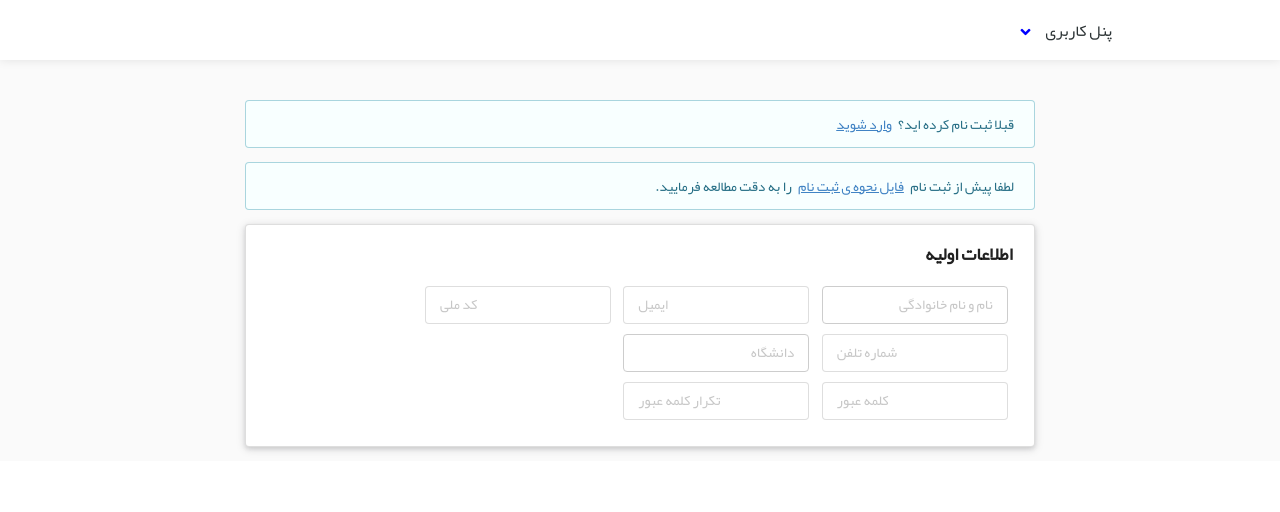
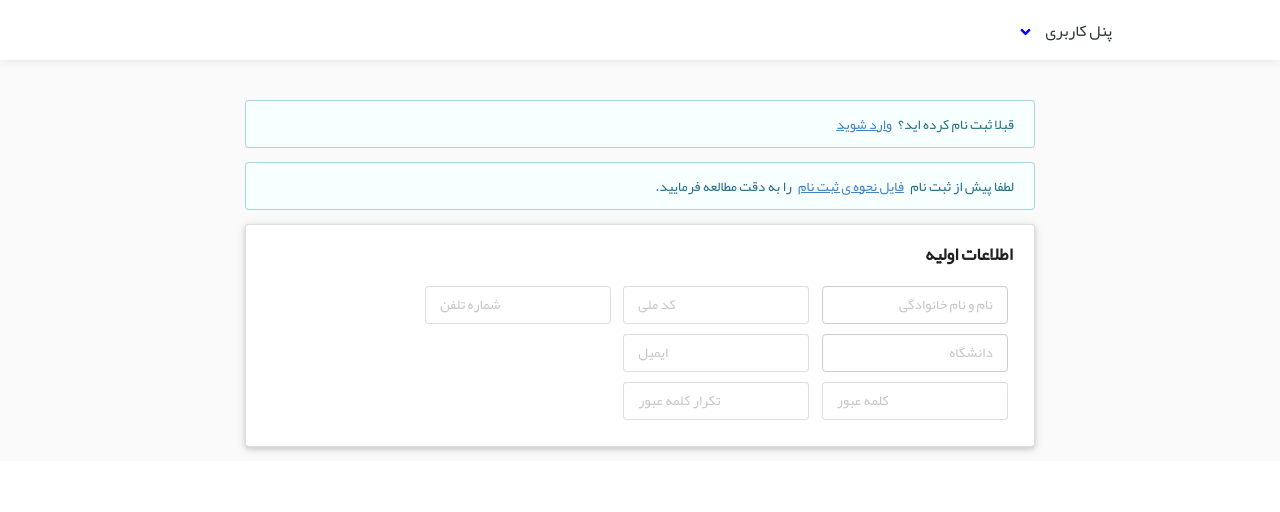
Before and after one commit to alimahdiyar/sfmc, a Django app: page /register/ in a window 1280 px wide. Shown: the top 512 px of the page. Run offline with Django 3.2, Linux system fonts and the light colour scheme.

Commit message:
edit front

```diff
--- a/templates/register.html
+++ b/templates/register.html
@@ -66,9 +66,7 @@
                             <input type="text" v-model="manager.name" required placeholder="نام و نام خانوادگی" name="manager_name">
                         </div>
 
-                        <div class="ui input">
-                            <input type="email" v-model="manager.email" required placeholder="ایمیل" name="manager_email">
-                        </div>
+
 
                         <div class="ui input">
                             <input type="tel"
@@ -79,9 +77,15 @@
                             pattern="[0-9]{11}" v-model="manager.phone_number" required placeholder="شماره تلفن" name="manager_phone_number">
                         </div>
 
-                        <div class="ui input">
-                            <input type="text" v-model="manager.university" required placeholder="دانشگاه" name="manager_university">
-                        </div>
+
+                    </div>
+                    <div class="field">
+                      <div class="ui input">
+                          <input type="text" v-model="manager.university" required placeholder="دانشگاه" name="manager_university">
+                      </div>
+                      <div class="ui input">
+                          <input type="email" v-model="manager.email" required placeholder="ایمیل" name="manager_email">
+                      </div>
                     </div>
 
                     <div class="fields">
```
